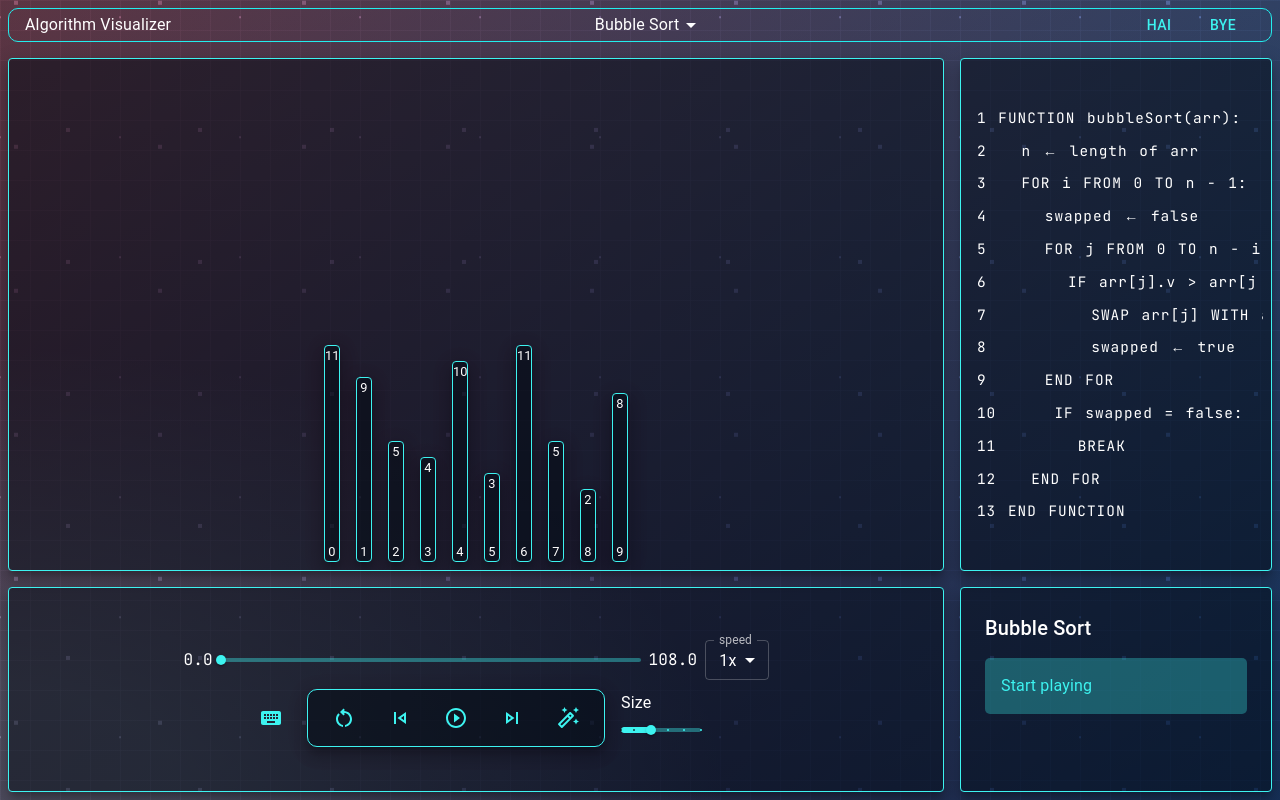
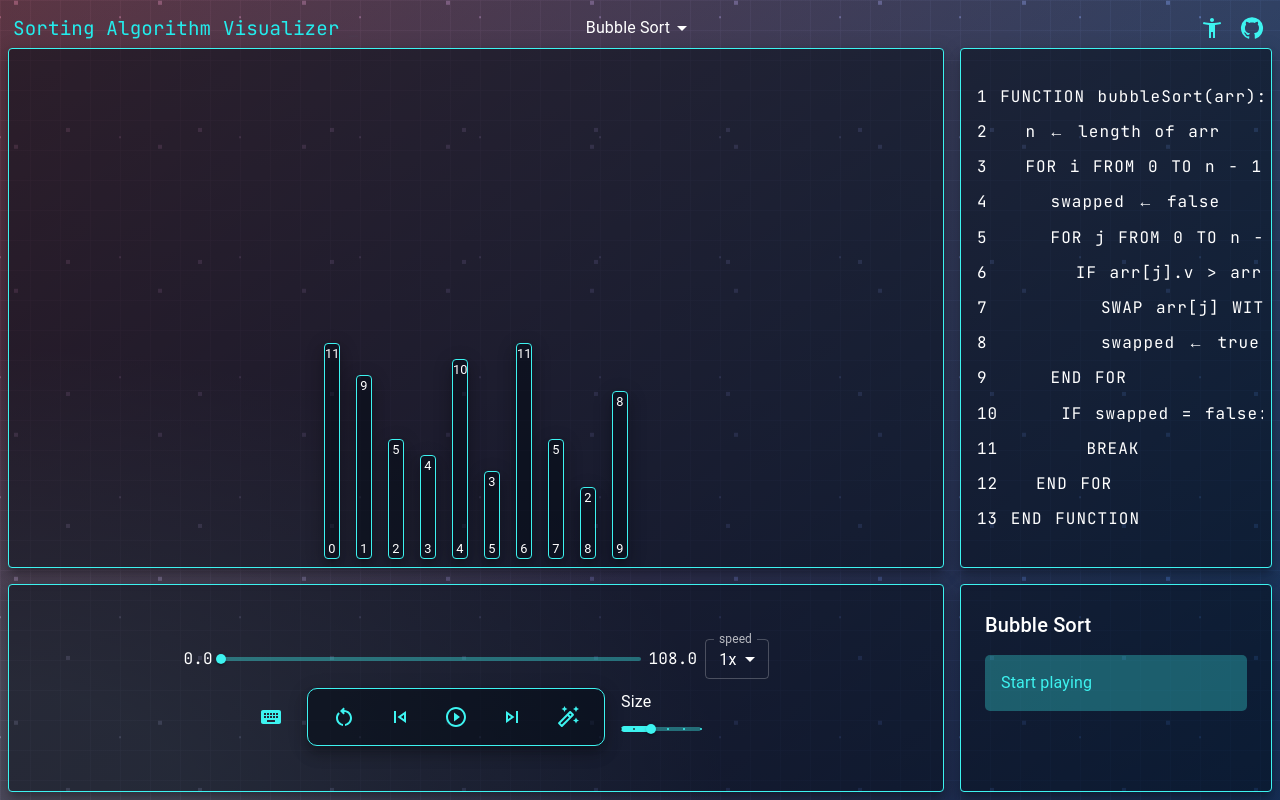
Before and after one commit to darkk-shadow/algorithm-visualizer, a React (Vite) app: page / in a window 1280 px wide. Built offline with nearby package versions, Linux system fonts and the light colour scheme.

Commit message:
Add header typewriting effect

```diff
--- a/package.json
+++ b/package.json
@@ -23,6 +23,7 @@
     "motion": "^12.5.0",
     "react": "^19.0.0",
     "react-dom": "^19.0.0",
+    "react-simple-typewriter": "^5.0.1",
     "sass-embedded": "^1.85.1"
   },
   "devDependencies": {
--- a/src/App.scss
+++ b/src/App.scss
@@ -26,7 +26,6 @@ body,
   display: grid;
   grid-template-rows: auto 1fr;
   padding: 0.5em;
-  gap: 1em;
 }
 
 .body {
@@ -45,7 +44,9 @@ body,
   place-content: center;
   padding: 0.5em;
 
-  //oveflow fix
+}
+//oveflow fix
+.body>*{
   height: 0;
   min-height: 100%;
   overflow: scroll;
@@ -130,13 +131,10 @@ body,
 
 .code {
   >* {
-    font-weight: bold;
-    font-size: 1.14em;
     overflow: scroll;
   }
 
   pre {
-    font-size: .9rem;
     letter-spacing: 1px;
     word-spacing: 2px;
     margin: .3rem;
@@ -180,10 +178,29 @@ body,
 }
 
 .header{
-  border: 1px solid var(--mainCol);
-  display: flex;
-  align-items: center;
+  display: grid;
+  grid-auto-flow: column;
   justify-content: space-between;
+  grid-template-columns: 1fr auto 1fr;
+  padding: 0;
+
+  .left > *{
+    padding-left: 5px;
+    font-size: 1.2em;
+    color: var(--mainCol);
+    font-family: "JetBrains Mono";
+  }
+
+  .right{
+    justify-self: end;
+  }
+
+  > * {
+    padding:0;
+    margin: 0;
+    display: flex;
+    align-items: center;
+  }
 }
 
 
--- a/src/comps/Header.jsx
+++ b/src/comps/Header.jsx
@@ -1,14 +1,34 @@
-import { Box, Button, MenuItem, Typography } from "@mui/material";
+import { Box, Button, IconButton, MenuItem, Paper, Tooltip, Typography } from "@mui/material";
 import Select from "@mui/material/Select";
 import { useApp } from "./contexts/AppProvider";
+import { GitHub } from "@mui/icons-material";
+import { AccessibilityNew } from "@mui/icons-material";
+import { AccessibilityNewOutlined } from "@mui/icons-material";
+import { NoEncryption } from "@mui/icons-material";
+import { Typewriter } from "react-simple-typewriter";
 
 const Header = () => {
   const { selectedAlgo, setSelectedAlgo } = useApp();
   return (
-    <Box className="header">
-      <Typography className="left">
-        Algorithm Visualizer
-      </Typography>
+    <Paper className="header"
+      sx={{
+        background: "transparent",
+        border: "none",
+      }}
+      elevation={0}
+    >
+      <Box className="left">
+        <Typewriter
+          words={['Sorting Algorithm Visualizer']}
+          cursor
+          cursorStyle="_"
+          cursorColor="#23eded"
+        >
+        </Typewriter>
+        </Box>
+      <Box
+        className="center"
+      >
         <Select
 
           sx={{
@@ -22,7 +42,6 @@ const Header = () => {
               borderBottom: 'none', // Remove the bottom line on hover
             },
           }}
-        className="center"
           variant="standard"
           value={selectedAlgo}
           onChange={(e) => setSelectedAlgo(e.target.value)}
@@ -30,11 +49,20 @@ const Header = () => {
           <MenuItem value="bubbleSort">Bubble Sort</MenuItem>
           <MenuItem value="selectionSort">Selection Sort</MenuItem>
         </Select>
-      <Box>
-        <Button>hai</Button>
-        <Button>bye</Button>
       </Box>
+      <Box className="right">
+        <Tooltip title="Reduce Motion" placement="bottom" arrow>
+          <IconButton>
+            <AccessibilityNewOutlined />
+          </IconButton>
+        </Tooltip>
+        <Tooltip title="Source Code" placement="bottom" arrow>
+          <IconButton>
+            <GitHub />
+          </IconButton>
+        </Tooltip>
       </Box>
+    </Paper>
   );
 };
 
```
Also changed, not shown: 1 other file (tests, documents, lock files or other folders). Lines whose indentation alone changed are shown as unchanged.
